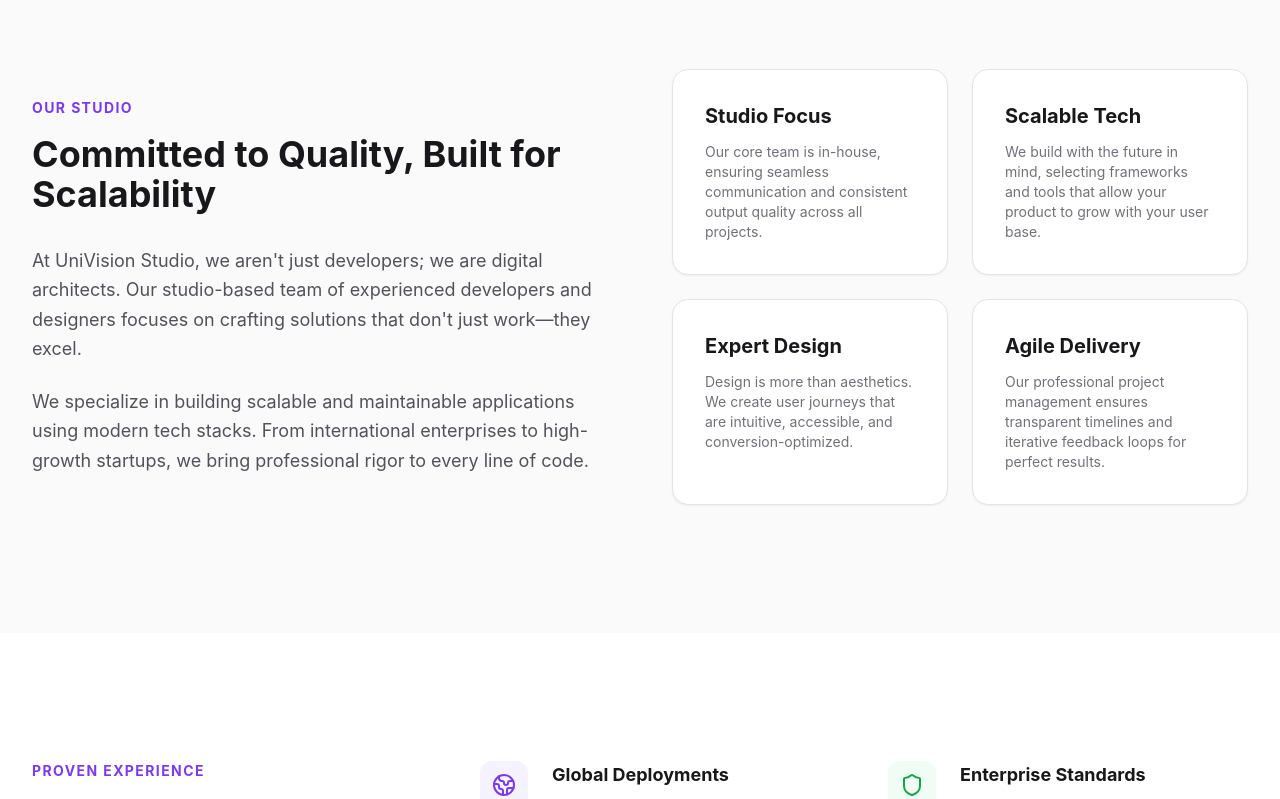
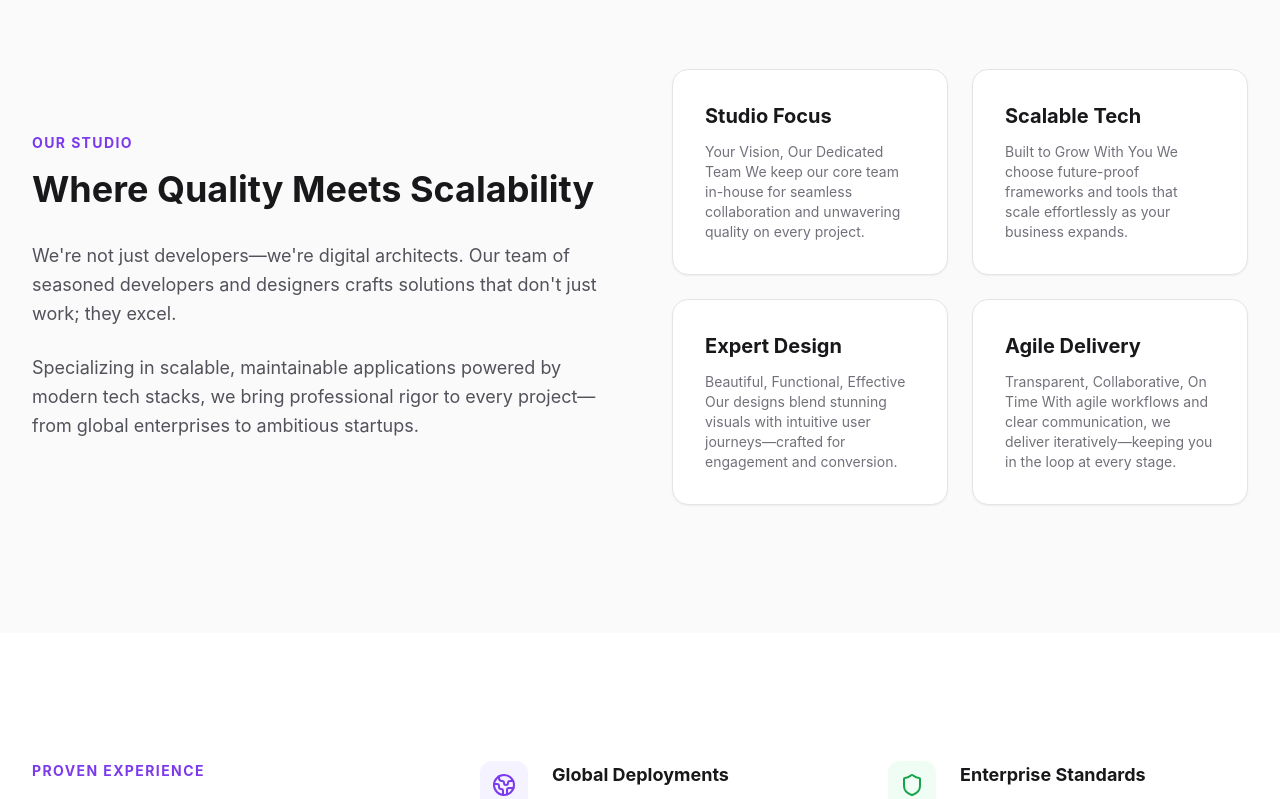
Before and after one commit to yashar1919/Uni_Vision_Studio, a React (Vite) app: page / in a window 1280 px wide. Shown: the part 1780-2579 px from the top of the page. Built offline with nearby package versions, Linux system fonts and the light colour scheme.

Commit message:
add about en and fa translation

```diff
--- a/sections/About.tsx
+++ b/sections/About.tsx
@@ -1,66 +1,60 @@
 import React from "react";
 import Section from "../components/Section";
+import { useTranslation } from "react-i18next";
 
 const About: React.FC = () => {
+
+  const { t } = useTranslation();
+
   return (
     <Section className="bg-zinc-50 dark:bg-zinc-900/30">
       <div className="grid grid-cols-1 lg:grid-cols-2 gap-16 items-center">
         <div>
           <h2 className="text-sm font-bold uppercase tracking-widest text-violet-600 dark:text-violet-400 mb-4">
-            Our Studio
+           {t("about.title")}
           </h2>
           <h3 className="text-3xl md:text-4xl font-bold text-zinc-900 dark:text-white mb-8">
-            Committed to Quality, Built for Scalability
+            {t("about.subtitle")}
           </h3>
           <p className="text-zinc-600 dark:text-zinc-400 text-lg mb-6 leading-relaxed">
-            At UniVision Studio, we aren't just developers; we are digital
-            architects. Our studio-based team of experienced developers and
-            designers focuses on crafting solutions that don't just work—they
-            excel.
+            {t("about.description1")}
           </p>
           <p className="text-zinc-600 dark:text-zinc-400 text-lg leading-relaxed">
-            We specialize in building scalable and maintainable applications
-            using modern tech stacks. From international enterprises to
-            high-growth startups, we bring professional rigor to every line of
-            code.
+            {t("about.description2")}
           </p>
         </div>
 
         <div className="grid grid-cols-1 sm:grid-cols-2 gap-6">
           <div className="p-8 bg-white dark:bg-zinc-900 rounded-2xl border border-zinc-200 dark:border-zinc-800 shadow-sm transition-transform hover:-translate-y-1">
             <h4 className="text-xl font-bold mb-3 dark:text-white">
-              Studio Focus
+              {t("about.stats.studioFocus")}
             </h4>
             <p className="text-zinc-500 dark:text-zinc-400 text-sm">
-              Our core team is in-house, ensuring seamless communication and
-              consistent output quality across all projects.
+              {t("about.stats.studioFocusDesc")}
             </p>
           </div>
           <div className="p-8 bg-white dark:bg-zinc-900 rounded-2xl border border-zinc-200 dark:border-zinc-800 shadow-sm transition-transform hover:-translate-y-1">
             <h4 className="text-xl font-bold mb-3 dark:text-white">
-              Scalable Tech
+              {t("about.stats.scalableTech")}
             </h4>
             <p className="text-zinc-500 dark:text-zinc-400 text-sm">
-              We build with the future in mind, selecting frameworks and tools
-              that allow your product to grow with your user base.
+              {t("about.stats.scalableTechDesc")}
             </p>
           </div>
           <div className="p-8 bg-white dark:bg-zinc-900 rounded-2xl border border-zinc-200 dark:border-zinc-800 shadow-sm transition-transform hover:-translate-y-1">
             <h4 className="text-xl font-bold mb-3 dark:text-white">
-              Expert Design
+              {t("about.stats.expertDesign")}
             </h4>
             <p className="text-zinc-500 dark:text-zinc-400 text-sm">
-              Design is more than aesthetics. We create user journeys that are
-              intuitive, accessible, and conversion-optimized.
+              {t("about.stats.expertDesignDesc")}
             </p>
           </div>
           <div className="p-8 bg-white dark:bg-zinc-900 rounded-2xl border border-zinc-200 dark:border-zinc-800 shadow-sm transition-transform hover:-translate-y-1">
             <h4 className="text-xl font-bold mb-3 dark:text-white">
-              Agile Delivery
+              {t("about.stats.agileDelivery")}
             </h4>
             <p className="text-zinc-500 dark:text-zinc-400 text-sm">
-              Our professional project management ensures transparent timelines
-              and iterative feedback loops for perfect results.
+              {t("about.stats.agileDeliveryDesc")}
             </p>
           </div>
         </div>
--- a/sections/Hero.tsx
+++ b/sections/Hero.tsx
@@ -1,10 +1,11 @@
 import React from "react";
 import { useTranslation } from "react-i18next";
-import { ArrowRight } from "lucide-react";
+import { ArrowRight, ArrowLeft } from "lucide-react";
 import Section from "../components/Section";
 
 const Hero: React.FC = () => {
-  const { t } = useTranslation();
+  const { t, i18n } = useTranslation();
+  const isRTL = i18n.language === "fa";
 
   return (
     <Section className="relative flex items-center justify-center min-h-[90vh]">
@@ -32,7 +33,11 @@
             className="group flex items-center justify-center px-8 py-4 bg-zinc-950 dark:bg-white text-white dark:text-zinc-950 rounded-full font-medium transition-all hover:scale-105 active:scale-95"
           >
             {t("hero.cta.primary")}
-            <ArrowRight className="ml-2 w-4 h-4 transition-transform group-hover:translate-x-1" />
+            {isRTL ? (
+              <ArrowLeft className="mr-2 w-4 h-4 transition-transform group-hover:-translate-x-1" />
+            ) : (
+              <ArrowRight className="ml-2 w-4 h-4 transition-transform group-hover:translate-x-1" />
+            )}
           </a>
           <a
             href="#services"
--- a/src/i18n/locales/en.json
+++ b/src/i18n/locales/en.json
@@ -48,13 +48,19 @@
     }
   },
   "about": {
-    "title": "About UniVision Studio",
-    "description": "We are a team of passionate developers and designers committed to delivering exceptional digital experiences.",
+    "title": "Our Studio",
+    "subtitle": "Where Quality Meets Scalability",
+    "description1": "We're not just developers—we're digital architects. Our team of seasoned developers and designers crafts solutions that don't just work; they excel.",
+    "description2": "Specializing in scalable, maintainable applications powered by modern tech stacks, we bring professional rigor to every project—from global enterprises to ambitious startups.",
     "stats": {
-      "projects": "Projects Completed",
-      "clients": "Happy Clients",
-      "experience": "Years Experience",
-      "technologies": "Technologies Mastered"
+      "studioFocus": "Studio Focus",
+      "scalableTech": "Scalable Tech",
+      "expertDesign": "Expert Design",
+      "agileDelivery": "Agile Delivery",
+      "studioFocusDesc": "Your Vision, Our Dedicated Team We keep our core team in-house for seamless collaboration and unwavering quality on every project.",
+      "scalableTechDesc": "Built to Grow With You We choose future-proof frameworks and tools that scale effortlessly as your business expands.",
+      "expertDesignDesc": "Beautiful, Functional, Effective Our designs blend stunning visuals with intuitive user journeys—crafted for engagement and conversion.",
+      "agileDeliveryDesc": "Transparent, Collaborative, On Time With agile workflows and clear communication, we deliver iteratively—keeping you in the loop at every stage."
     }
   },
   "experience": {
@@ -72,6 +78,7 @@
     "description": "Have a specific project in mind or just want to explore the possibilities? We're here to help you navigate your digital transformation.",
     "successDescription": "Thank you for reaching out. A studio representative will contact you shortly.",
     "sendAnother": "Send another message",
+    "officeAddress":"11 Alley, Chamran Blvd, Shiraz, Iran",
     "form": {
       "name": "Full Name",
       "namePlaceholder": "John Doe",
--- a/src/i18n/locales/fa.json
+++ b/src/i18n/locales/fa.json
@@ -48,13 +48,19 @@
     }
   },
   "about": {
-    "title": "درباره استودیو یونی‌ویژن",
-    "description": "ما تیمی از توسعه‌دهندگان و طراحان پرشور هستیم که متعهد به ارائه تجربیات دیجیتال استثنایی می‌باشیم.",
+    "title": "درباره ما",
+    "subtitle": "جایی که کیفیت اولویت دارد و رشد شما را همراهی می‌کند",
+    "description1": "ما فقط کدنویس نیستیم؛ ما همراه دیجیتال شما هستیم. تیم ما — ترکیبی از برنامه‌نویسان و طراحان باتجربه — راه‌حل‌هایی می‌سازد که نه‌تنها درست کار می‌کنند، بلکه تجربه‌ی لذت‌بخشی برای کاربرانتان ایجاد می‌کنند.",
+    "description2": "چه یک استارتاپ تازه‌کار باشید، چه یک شرکت بزرگ بین‌المللی — ما با استفاده از جدیدترین ابزارها، نرم‌افزارهایی می‌سازیم که:\nهمیشه بدون خطا کار کنند،\nبا رشد کسب‌وکار شما راحت گسترش پیدا کنند،\nو نگهداری و به‌روزرسانی‌شان برای شما آسان باشد.\nهر پروژه، با همان دقت و مسئولیت‌پذیری کامل انجام می‌شود — چه کوچک باشد، چه بزرگ.",
     "stats": {
-      "projects": "پروژه تکمیل شده",
-      "clients": "مشتری راضی",
-      "experience": "سال تجربه",
-      "technologies": "تکنولوژی تسلط‌یافته"
+      "studioFocus": "تمرکز استودیو",
+      "scalableTech": "تکنولوژی رشدپذیر",
+      "expertDesign": "طراحی تخصصی",
+      "agileDelivery": "تحویل به‌موقع",
+      "studioFocusDesc": "از ایده تا تأثیر — همراه شما در هر گام ما فقط پروژه نمی‌سازیم؛ شریک رشد دیجیتال شما هستیم. از لحظه‌ای که ایده‌تان را با ما درمیان می‌گذارید تا زمانی که کاربران واقعی با محصولتان تعامل می‌کنند",
+      "scalableTechDesc": "طراحی‌شده تا با شما بزرگ شود ما از ابزارها و پلتفرم‌هایی استفاده می‌کنیم که وقتی کسب‌وکار شما بزرگ‌تر شد، نیازی به شروع دوباره یا تغییر کلی نباشد — همه چیز راحت گسترش پیدا می‌کند.",
+      "expertDesignDesc": "زیبا، راحت، مؤثر طراحی‌های ما هم چشم‌نواز هستند، هم استفاده از آن‌ها آسان است، و هم باعث می‌شوند کاربران بیشتر با شما تعامل داشته باشند.",
+      "agileDeliveryDesc": "شفاف، همراه شما، به‌موقع ما پروژه را مرحله‌به‌مرحله انجام می‌دهیم و در هر قدم شما را باخبر نگه می‌داریم. اینطوری همیشه می‌دانید کار تا کجا پیش رفته و می‌توانید نظر بدهید."
     }
   },
   "experience": {
@@ -72,11 +78,12 @@
     "description": "پروژه خاصی در ذهن دارید یا فقط می‌خواهید امکانات را بررسی کنید؟ ما اینجا هستیم تا به شما در مسیر تحول دیجیتال‌تان کمک کنیم.",
     "successDescription": "از تماس شما متشکریم. یکی از نمایندگان استودیو به زودی با شما تماس خواهد گرفت.",
     "sendAnother": "ارسال پیام دیگر",
+    "officeAddress":"ایران، شیراز، بلوار چمران، کوچه 11",
     "form": {
       "name": "نام کامل",
-      "namePlaceholder": "احمد احمدی",
+      "namePlaceholder": "محمد رضایی",
       "email": "آدرس ایمیل",
-      "emailPlaceholder": "ahmad@example.com",
+      "emailPlaceholder": "mohamad@example.com",
       "message": "جزئیات پروژه",
       "messagePlaceholder": "درباره اهداف‌تان بگویید...",
       "submit": "ارسال پیام",
```
Also changed, not shown: sections/Contact.tsx (+7 -3 lines).
